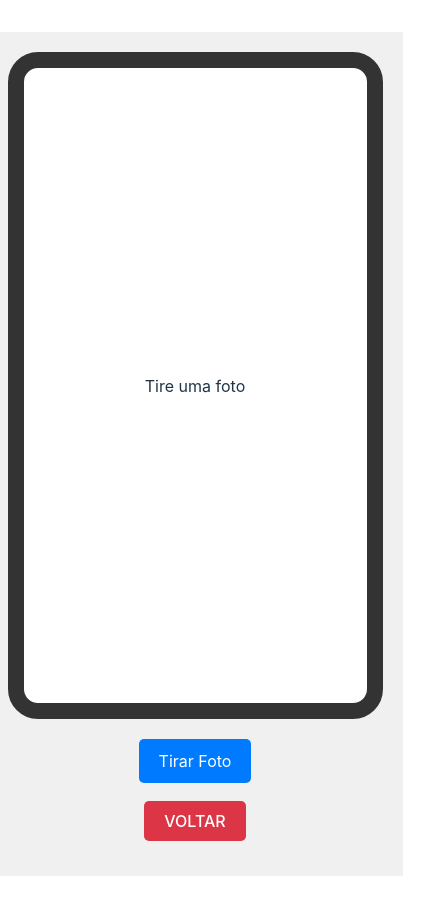
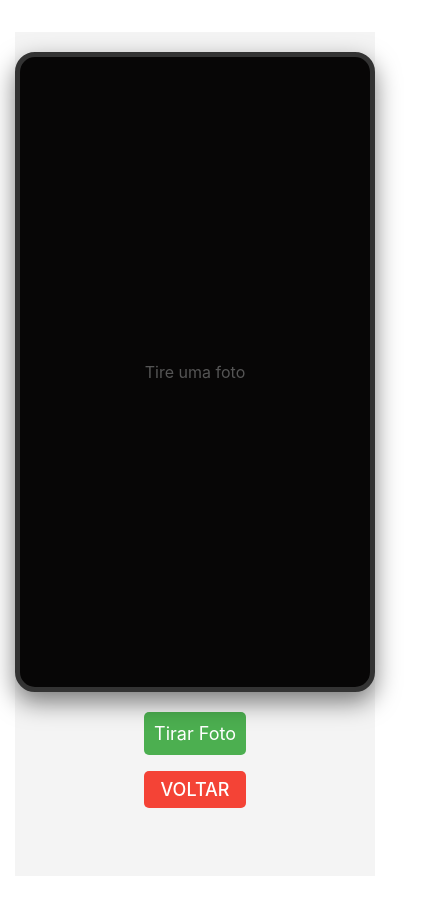
Before and after one commit to andreRessude/projetoPersonalNutri, a React (Vite) app: page /telacamera in a window 390 px wide. Shown: the whole page, 435 px wide, since content can reach past the window. Built offline with nearby package versions, Linux system fonts and the light colour scheme.

Commit message:
ajustando telaCamera media screen

```diff
--- a/src/Services/api/api.jsx
+++ b/src/Services/api/api.jsx
@@ -1,7 +1,7 @@
 export async function buscarPratos() {
 
     try {
-        const response = await fetch('http://192.168.0.34:3000/pratos/'); //COLOCAR SEU ENDERECO IP E RODAR A API NA PORTA 3000
+        const response = await fetch('http://192.168.15.8:3000/pratos/'); //COLOCAR SEU ENDERECO IP E RODAR A API NA PORTA 3000
         const text = await response.text(); // Obter resposta como texto
         if (!response.ok) {
         throw new Error(`Erro ao buscar pratos: ${response.status} ${response.statusText}`);
--- a/src/pages/TelaCamera/index.jsx
+++ b/src/pages/TelaCamera/index.jsx
@@ -25,10 +25,12 @@ function TelaCamera() {
                 )}
             </div>
 
-            <label htmlFor="botaoCamera" className="photo-button">Tirar Foto</label>
-            <input id="botaoCamera" type="file" accept="image/*" class="botaoCamera" onChange={handleFileChange}/>
+            <div id="botoes">
+                <label htmlFor="botaoCamera" className="photo-button">Tirar Foto</label>
+                <input id="botaoCamera" type="file" accept="image/*" class="botaoCamera" onChange={handleFileChange}/>
 
-            <button className="botaoVoltar" onClick={() => navigate("/")}>VOLTAR</button>
+                <button className="botaoVoltar" onClick={() => navigate("/")}>VOLTAR</button>
+            </div>
         </div>
     );
 }
--- a/src/pages/TelaCamera/telaCamera.css
+++ b/src/pages/TelaCamera/telaCamera.css
@@ -1,65 +1,130 @@
+/* Estilo geral para centralizar o conteúdo */
 .containerCamera {
     display: flex;
     flex-direction: column;
     align-items: center;
-    padding: 20px;
-    background-color: #f0f0f0;
-    min-height: 100vh;
+    justify-content: center;
+    height: 100vh;
+    background-color: #f4f4f4;
 }
 
+/* Estilo da tela de computador (div simulando o monitor) */
+/* Estilo da tela de computador/celular (div simulando o monitor) */
 #telaCamera {
-    width: 375px;
-    height: 667px;
-    border: 16px solid #333;
-    border-radius: 30px;
-    background-color: #fff;
+    width: 800px; /* Largura fixa para telas grandes (computador) */
+    height: 600px; /* Altura fixa */
+    background-color: #e0e0e0;
+    border: 10px solid #333; /* Moldura escura para simular borda de monitor */
+    border-radius: 8px;
+    box-shadow: 0 10px 25px rgba(0, 0, 0, 0.5);
     display: flex;
+    align-items: center;
     justify-content: center;
-    align-items: center;
-    overflow: hidden;
     position: relative;
     margin-bottom: 20px;
+    overflow: hidden;
+    min-width: 80px; /* Garante que a largura mínima não seja alterada */
+    min-height: 80px; /* Garante que a altura mínima não seja alterada */
+    background-color: #070606;
+
 }
 
+
+/* Estilo da imagem preview */
 .image-preview__img {
-    max-width: 100%;
-    max-height: 100%;
+    width: 80%;
     object-fit: cover;
 }
 
+/* Estilo do texto inicial antes de tirar a foto */
+#telaCamera p {
+    color: #555;
+    font-size: 18px;
+}
+
+/* Container para os botões */
+#botoes {
+    display: flex;
+    gap: 20px;
+    align-items: center;
+}
+
+/* Botão "Tirar Foto" estilizado */
 .photo-button {
-    display: inline-block;
+    background-color: #4CAF50;
+    color: white;
     padding: 10px 20px;
-    font-size: 16px;
-    color: white;
-    background-color: #007bff;
     border: none;
     border-radius: 5px;
     cursor: pointer;
-    text-align: center;
+    font-size: 16px;
     transition: background-color 0.3s ease;
-    margin-bottom: 10px;
 }
 
-.photo-button:hover {
-    background-color: #0056b3;
-}
-
-.botaoCamera {
+/* Estilo do input de arquivo (oculto) */
+#botaoCamera {
     display: none;
 }
 
+/* Botão "Voltar" estilizado */
 .botaoVoltar {
+    background-color: #f44336;
+    color: white;
     padding: 10px 20px;
-    font-size: 16px;
-    color: white;
-    background-color: #dc3545;
     border: none;
     border-radius: 5px;
     cursor: pointer;
+    font-size: 16px;
     transition: background-color 0.3s ease;
 }
 
+/* Efeitos de hover nos botões */
+.photo-button:hover {
+    background-color: #45a049;
+    transform: scale(1.05);
+}
+
 .botaoVoltar:hover {
-    background-color: #c82333;
+    background-color: #d32f2f;
+    transform: scale(1.05);
 }
+
+
+/* Responsividade para telas de até 768px (smartphones e tablets) */
+@media (max-width: 768px) {
+    /* Ajusta o container para centralizar na tela de celular */
+    .containerCamera {
+        justify-content: flex-start;
+        padding-top: 20px;
+    }
+
+    /* Transforma a "tela de computador" em uma tela de celular */
+    #telaCamera {
+        width: 100%;
+        max-width: 360px; /* Largura de celular */
+        height: 640px; /* Altura de celular */
+        border: 5px solid #333; /* Bordas mais finas */
+        border-radius: 20px; /* Borda arredondada como a de um celular */
+        min-width: 360px; /* Largura mínima fixa para evitar ajuste */
+        min-height: 440px; /* Altura mínima fixa para evitar ajuste */
+    }
+
+    /* Ajusta o texto na tela de celular */
+    #telaCamera p {
+        font-size: 16px;
+    }
+
+    /* Ajusta os botões para caberem em telas menores */
+    #botoes {
+        flex-direction: column;
+        gap: 8px;
+    }
+
+    .photo-button,
+    .botaoVoltar {
+        width: 100%;
+        max-width: 300px;
+        padding: 8px;
+        font-size: 18px;
+    }
+}
```
